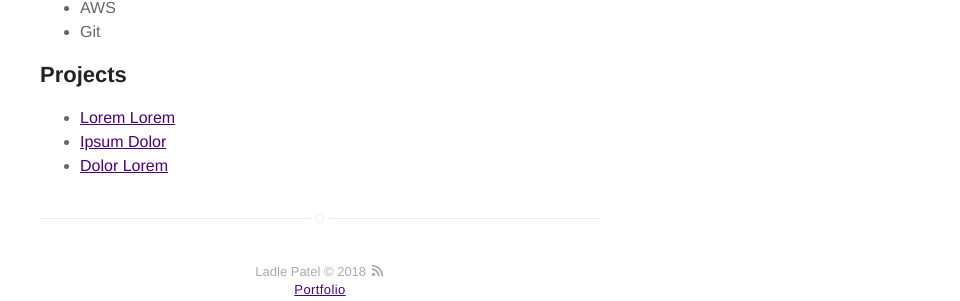
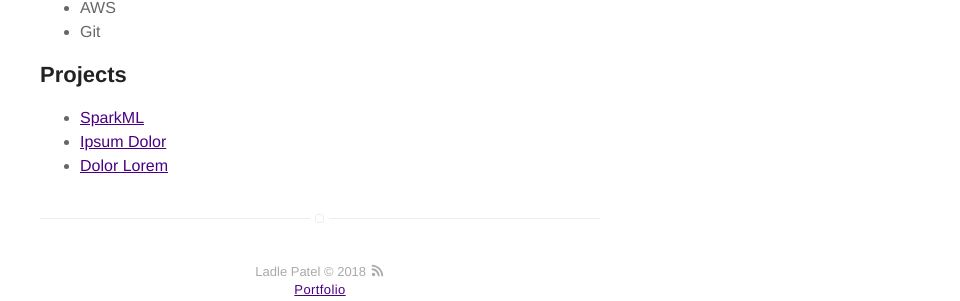
Before and after one commit to lp-dataninja/ladlepatel.github.io, a Jekyll site: the page built from about.md, in a window 1280 px wide. Shown: the part 828-1129 px from the top of the page, without its empty margins (320-1280 px from the left). Built offline with Jekyll 4.4.1, drawn with Linux system fonts in a browser that asks for light colours.

Commit message:
Update about.md

```diff
--- a/about.md
+++ b/about.md
@@ -24,7 +24,7 @@
 <h2>Projects</h2>
 
 <ul>
-	<li><a href="https://github.com/">Lorem Lorem</a></li>
+	<li><a href="https://github.com/lp-dataninja/SparkML">SparkML</a></li>
 	<li><a href="https://github.com/">Ipsum Dolor</a></li>
 	<li><a href="https://github.com/">Dolor Lorem</a></li>
 </ul>
```
